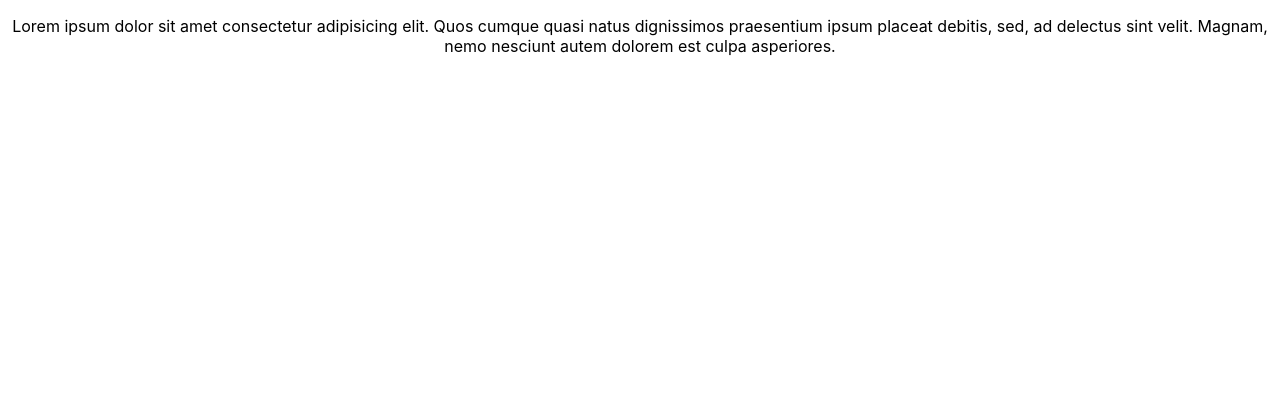
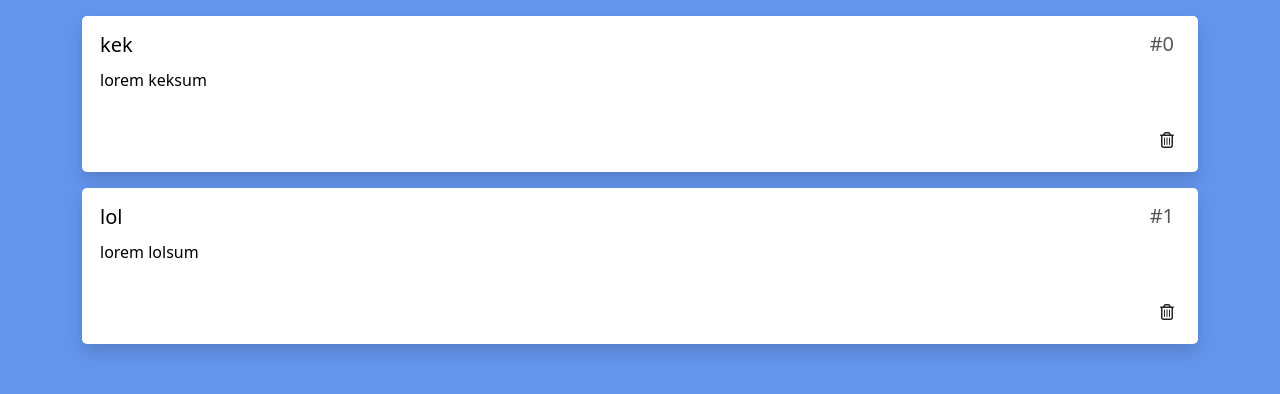
Before and after one commit to unLomTrois/test-task-davletzyanova-react-redux-frontend, a React (Create React App) app: page / in a window 1280 px wide. Shown: the top 394 px of the page. Built offline with nearby package versions, Linux system fonts and the light colour scheme.

Commit message:
aaaaaaah

```diff
--- a/public/index.html
+++ b/public/index.html
@@ -24,6 +24,17 @@
       work correctly both with client-side routing and a non-root public URL.
       Learn how to configure a non-root public URL by running `npm run build`.
     -->
+    <link
+      href="https://cdn.jsdelivr.net/npm/bootstrap@5.0.0-beta1/dist/css/bootstrap.min.css"
+      rel="stylesheet"
+      integrity="sha384-giJF6kkoqNQ00vy+HMDP7azOuL0xtbfIcaT9wjKHr8RbDVddVHyTfAAsrekwKmP1"
+      crossorigin="anonymous"
+    />
+    <script
+      src="https://kit.fontawesome.com/d3314380e2.js"
+      crossorigin="anonymous"
+    ></script>
+
     <title>React Redux App</title>
   </head>
   <body>
--- a/src/App.css
+++ b/src/App.css
@@ -1,39 +1,11 @@
-.App {
-  text-align: center;
-}
-
-.App-logo {
-  height: 40vmin;
-  pointer-events: none;
-}
-
-@media (prefers-reduced-motion: no-preference) {
-  .App-logo {
-    animation: App-logo-float infinite 3s ease-in-out;
+@media (min-width: 768px) {
+  .App-header {
+    max-width: 50vw !important;
   }
 }
 
-.App-header {
-  min-height: 100vh;
-  display: flex;
-  flex-direction: column;
-  align-items: center;
-  justify-content: center;
-  font-size: calc(10px + 2vmin);
-}
-
-.App-link {
-  color: rgb(112, 76, 182);
-}
-
-@keyframes App-logo-float {
-  0% {
-    transform: translateY(0);
-  }
-  50% {
-    transform: translateY(10px)
-  }
-  100% {
-    transform: translateY(0px)
+@media (min-width: 576px) and (max-width: 768px) {
+  .App-header {
+    max-width: 50vw !important;
   }
 }
--- a/src/App.js
+++ b/src/App.js
@@ -1,15 +1,13 @@
 import React from "react";
 import "./App.css";
+import Notes from "./features/notes/Notes";
 
 const App = () => {
   return (
-    <div className="App">
-      <p>
-        Lorem ipsum dolor sit amet consectetur adipisicing elit. Quos cumque
-        quasi natus dignissimos praesentium ipsum placeat debitis, sed, ad
-        delectus sint velit. Magnam, nemo nesciunt autem dolorem est culpa
-        asperiores.
-      </p>
+    <div className="App container-md">
+      <div className="my-3 mx-auto">
+        <Notes />
+      </div>
     </div>
   );
 }
--- a/src/app/store.js
+++ b/src/app/store.js
@@ -1,8 +1,10 @@
 import { configureStore } from '@reduxjs/toolkit';
 import counterReducer from '../features/counter/counterSlice';
+import notesReducer from '../features/notes/notesSlice';
 
 export default configureStore({
   reducer: {
     counter: counterReducer,
+    notes: notesReducer
   },
 });
--- /dev/null
+++ b/src/features/notes/Note.css
@@ -0,0 +1,85 @@
+.note {
+  background-color: white;
+  border-radius: 5px;
+}
+
+.note--wrapper {
+  flex: 1 1 auto;
+  padding: 1rem 1rem;
+}
+
+.note__title {
+  display: inline-block;
+  width: 95%;
+}
+
+.note__index a {
+  text-decoration: none;
+  color: #555555;
+}
+
+.note__index a:hover {
+  font-style: italic;
+}
+
+a.link {
+  color: cornflowerblue;
+  text-decoration: none;
+}
+
+a.link:hover {
+  text-decoration: underline;
+}
+
+.note__action__delete {
+  cursor: pointer;
+}
+.note__action__delete:hover {
+  color: red;
+}
+
+.note__action__save {
+  cursor: pointer;
+}
+.note__action__save:hover {
+  color: cornflowerblue;
+}
+
+.note__title__input {
+  border: none !important;
+  outline: none;
+  width: 100%;
+}
+
+.note__title__input--editing {
+  border: 2px solid cornflowerblue !important;
+  border-radius: 3px;
+  outline: none;
+  width: 100%;
+}
+
+.note__description {
+  border: none !important;
+  outline: none;
+  width: 100%;
+  resize: none;
+}
+
+.note__description--editing {
+  border: 2px solid cornflowerblue !important;
+  border-radius: 3px;
+  outline: none;
+  width: 100%;
+  resize: none;
+}
+/*
+
+.star-icon {
+  color: goldenrod;
+}
+
+.note-info-github-icon {
+  color: unset;
+}
+
+*/
--- /dev/null
+++ b/src/features/notes/Note.js
@@ -0,0 +1,75 @@
+import { useState } from "react";
+import "./Note.css";
+
+const Note = ({ title, description, id }) => {
+  const [isEditing, toggleEditing] = useState(false);
+
+  // const note = useSelector(selectNotes);
+  // const dispatch = useDispatch()
+
+  const handleDescription = () => {
+    toggleEditing(true);
+  };
+
+  const handleTitle = () => {
+    toggleEditing(true);
+  };
+
+  const handleSave = () => {
+    toggleEditing(false);
+
+    // dispatch(testStore())
+  };
+
+  const handleDelete = () => {};
+
+  return (
+    <div className="note mb-3 shadow">
+      <div className="note--wrapper">
+        <h5 className="note__index float-end pe-2 user-select-none">
+          <a href={"#" + id}> #{id}</a>
+        </h5>
+        <h5 className="note__title" id={id}>
+          <input
+            type="text"
+            name="title"
+            className={
+              isEditing ? "note__title__input--editing" : "note__title__input"
+            }
+            value={title}
+            placeholder="Название заметки"
+            onChange={handleTitle}
+          />
+        </h5>
+        <textarea
+          className={
+            isEditing ? "note__description--editing" : "note__description"
+          }
+          value={description}
+          onChange={handleDescription}
+          placeholder="Текст заметки"
+        />
+        <div className="note__actions--wrapper px-1">
+          <div className="note__actions d-inline clearfix">
+            {isEditing && (
+              <div
+                className="note__action__save float-start p-1"
+                onClick={handleSave}
+              >
+                <i className="far fa-save"></i>
+              </div>
+            )}
+            <div
+              className="note__action__delete float-end p-1"
+              onClick={handleDelete}
+            >
+              <i className="far fa-trash-alt "></i>
+            </div>
+          </div>
+        </div>
+      </div>
+    </div>
+  );
+};
+
+export default Note;
--- /dev/null
+++ b/src/features/notes/Notes.js
@@ -0,0 +1,25 @@
+import { useSelector } from "react-redux";
+import { selectNotes } from "./notesSlice";
+import Note from "./Note";
+
+const NoteList = ({ notes }) => {
+  return (
+    <div className="notes__list">
+      {notes.map((note, idx) => (
+        <Note {...note} key={idx} />
+      ))}
+    </div>
+  );
+};
+
+const Notes = () => {
+  const notes = useSelector(selectNotes);
+
+  return (
+    <div className="notes">
+      <NoteList notes={notes} />
+    </div>
+  );
+};
+
+export default Notes;
--- /dev/null
+++ b/src/features/notes/notesSlice.js
@@ -0,0 +1,50 @@
+import { createEntityAdapter, createSlice } from "@reduxjs/toolkit";
+
+export const notesAdapter = createEntityAdapter({
+  selectId: (note) => note.id,
+
+  sortComparer: (a, b) => a.title.localeCompare(b.title),
+});
+
+const initialState = notesAdapter.getInitialState({
+  value: [
+    {
+      title: "kek",
+      description: "lorem keksum",
+      id: 0,
+    },
+    {
+      title: "lol",
+      description: "lorem lolsum",
+      id: 1,
+    },
+  ],
+});
+
+export const notesSlice = createSlice({
+  name: "notes",
+  initialState,
+  reducers: {
+    // addNote: (state, action) => {
+    //   state.push(action.payload);
+    // },
+    // editNoteTitle: (state, action) => {
+    //   console.log(action.payload);
+    //   // state[]
+    // },
+  },
+});
+
+export const { testStore } = notesSlice.actions;
+
+export const selectNotes = (state) => state.notes.value;
+
+// Export the customized selectors for this adapter using `getSelectors`
+export const {
+  selectAll: selectAllNotes,
+  selectById: selectNoteById,
+  selectIds: selectNoteIds
+  // Pass in a selector that returns the posts slice of state
+} = notesAdapter.getSelectors(state => state.posts)
+
+export default notesSlice.reducer;
--- a/src/index.css
+++ b/src/index.css
@@ -1,13 +1,8 @@
 body {
-  margin: 0;
-  font-family: -apple-system, BlinkMacSystemFont, 'Segoe UI', 'Roboto', 'Oxygen',
-    'Ubuntu', 'Cantarell', 'Fira Sans', 'Droid Sans', 'Helvetica Neue',
-    sans-serif;
-  -webkit-font-smoothing: antialiased;
-  -moz-osx-font-smoothing: grayscale;
+  background-color: cornflowerblue;
 }
 
-code {
-  font-family: source-code-pro, Menlo, Monaco, Consolas, 'Courier New',
-    monospace;
+::selection {
+  background-color: cornflowerblue;
+  color: white;
 }
```
